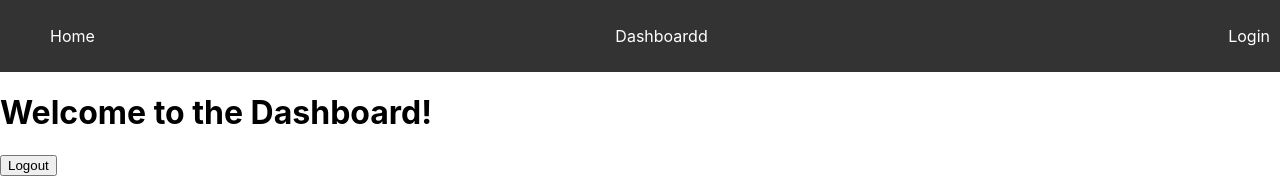
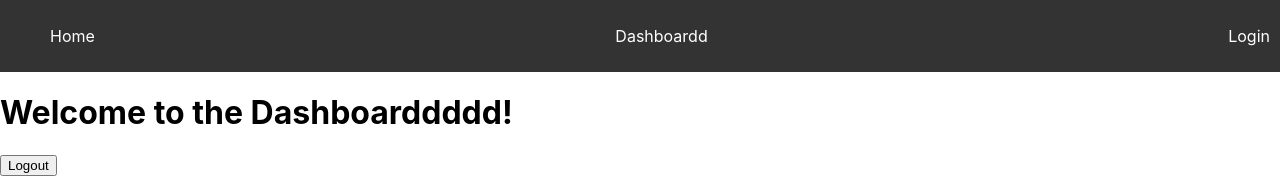
Before and after one commit to nevinduheshan/final_project_frontend, a React (Create React App) app: page /dashboard in a window 1280 px wide. Shown: the top 183 px of the page. Built offline with nearby package versions, Linux system fonts and the light colour scheme; sample sign-in values are in the browser's storage.

Commit message:
second commit

```diff
--- a/src/Dashboard.js
+++ b/src/Dashboard.js
@@ -25,7 +25,7 @@ function Dashboard() {
     return (
         <Layout>
         <div>
-            <h1>Welcome to the Dashboard!</h1>
+            <h1>Welcome to the Dashboarddddd!</h1>
             {/* Your dashboard content */}
             <button onClick={handleLogout}>Logout</button>
         </div>
```
